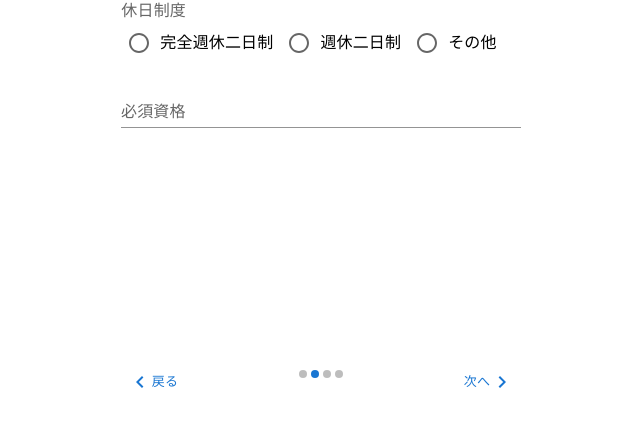
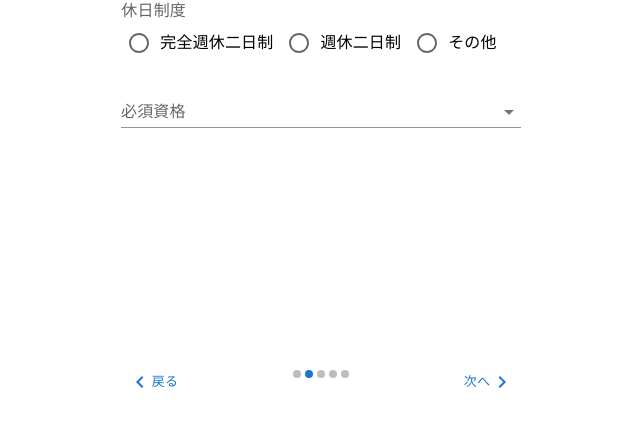
Before and after one commit to hayatosuzuki3228/CVAISotuken, a React (Vite) app: page /addcompany in a window 1280 px wide. Both pictures are taken after a click on the button "次へ". Shown: the part 338-764 px from the top of the page, without its empty margins (319-959 px from the left). Built offline with nearby package versions, Linux system fonts and the light colour scheme.

Commit message:
確認画面

```diff
--- a/src/Page/Companyadd/addcompany.jsx
+++ b/src/Page/Companyadd/addcompany.jsx
@@ -19,20 +19,30 @@ import {
 } from "@mui/material";
 import KeyboardArrowLeft from "@mui/icons-material/KeyboardArrowLeft";
 import KeyboardArrowRight from "@mui/icons-material/KeyboardArrowRight";
-import { industry, occupation, person } from "../Companyadd/companydata";
+import {
+  industry,
+  occupation,
+  person,
+  qualification,
+} from "../Companyadd/companydata";
 import companies from "../Matching/matchtable";
 import CompanyDetails from "./companysarch";
 import { alignProperty } from "@mui/material/styles/cssUtils";
+import { Category } from "@mui/icons-material";
 
 export function Addcompany() {
   const theme = useTheme();
 
   const [activeStep, setActiveStep] = React.useState(0);
+  const [name, setName] = useState("");
+  const [selectindustry, setSelectIndustry] = useState(null);
+  const [selectoccupation, setSelectOccupation] = useState(null);
   const [capital, setCapital] = useState("");
   const [sales, setSales] = useState("");
   const [employees, setEmployees] = useState("");
   const [area, setArea] = useState("");
   const [holiday, setHoliday] = useState("");
+  const [selectqualification, setSelectQualification] = "";
   const [selectperson, setSelectPerson] = useState([]);
 
   //ステッパー
@@ -92,9 +102,17 @@ export function Addcompany() {
             }}
           >
             <Typography variant="h5">企業情報登録</Typography>
-            <TextField label="会社名" variant="standard" sx={{ width: 400 }} />
+            <TextField
+              label="会社名"
+              value={name}
+              variant="standard"
+              onChange={(e) => setName(e.target.value)}
+              sx={{ width: 400 }}
+            />
             <Autocomplete
               sx={{ width: 400 }}
+              value={selectindustry}
+              onChange={(event, newValue) => setSelectIndustry(newValue)}
               options={industry}
               getOptionLabel={(option) => option.title}
               renderInput={(params) => (
@@ -103,17 +121,19 @@ export function Addcompany() {
             />
             <Autocomplete
               sx={{ width: 400 }}
+              value={selectoccupation}
+              onChange={(event, newValue) => setSelectOccupation(newValue)}
               options={occupation}
               getOptionLabel={(option) => option.title}
               renderInput={(params) => (
                 <TextField {...params} label="職種" variant="standard" />
               )}
-            />{" "}
+            />
             <TextField
               label="資本金"
+              value={capital}
               variant="standard"
               sx={{ width: 400 }}
-              value={capital}
               onChange={(e) => valuechange(e, setCapital)}
               InputProps={{
                 endAdornment: (
@@ -218,10 +238,15 @@ export function Addcompany() {
                 />
               </RadioGroup>
             </FormControl>
-            <TextField
-              label="必須資格"
-              variant="standard"
+            <Autocomplete
               sx={{ width: 400 }}
+              value={selectqualification}
+              onChange={(event, newValue) => setSelectQualification(newValue)}
+              options={qualification}
+              getOptionLabel={(option) => option.title}
+              renderInput={(params) => (
+                <TextField {...params} label="必須資格" variant="standard" />
+              )}
             />
           </Box>
         );
@@ -315,6 +340,26 @@ export function Addcompany() {
           </Box>
         );
 
+      case 4:
+        return (
+          <Box>
+            <Typography>会社名：{name}</Typography>
+            <Typography>
+              業種：{selectindustry ? selectindustry.title : ""}
+            </Typography>
+            <Typography>
+              職種：{selectoccupation ? selectoccupation.title : ""}
+            </Typography>
+            <Typography>資本金: {capital}百万円</Typography>
+            <Typography>売上高: {sales}百万円</Typography>
+            <Typography>従業員数: {employees}人</Typography>
+            <Typography>
+              必須資格：{selectqualification ? selectqualification.title : ""}
+            </Typography>
+            <Typography>年間休日: {holiday}日</Typography>
+            <Typography>選択された人物像: {selectperson.join(", ")}</Typography>
+          </Box>
+        );
       default:
         return (
           <div>
@@ -329,7 +374,7 @@ export function Addcompany() {
       <div style={{ minHeight: "75vh" }}>{getStepContent(activeStep)}</div>
       <MobileStepper
         variant="dots"
-        steps={4}
+        steps={5}
         position="static"
         activeStep={activeStep}
         sx={{ maxWidth: 400, flexGrow: 1, margin: "0 auto" }}
@@ -337,7 +382,7 @@ export function Addcompany() {
           <Button
             size="small"
             onClick={handleNext}
-            disabled={activeStep === 3}
+            disabled={activeStep === 4}
             sx={{ mt: 2 }}
           >
             次へ
--- a/src/Page/Companyadd/companydata.js
+++ b/src/Page/Companyadd/companydata.js
@@ -37,6 +37,19 @@ export const occupation = [
   { title: "教育・保育・公共サービス系" },
 ];
 
+//必須資格
+export const qualification = [
+  { title: "普通自動車免許（AT限定可）" },
+  { title: "普通自動車免許" },
+  { title: "準中型自動車免許" },
+  { title: "第一種電気工事士" },
+  { title: "第二種電気工事士" },
+  { title: "電気主任技術者第3種" },
+  { title: "第1級陸上特殊無線技士" },
+  { title: "工事担任者AD･DD総合種" },
+  { title: "基本情報技術者" },
+];
+
 //求める人物像
 export const person = [
   "真面目",
```
